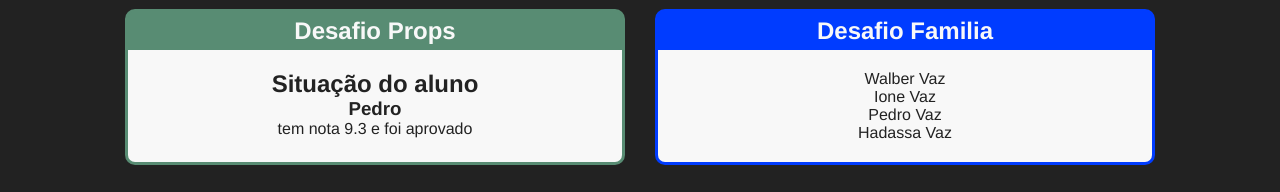
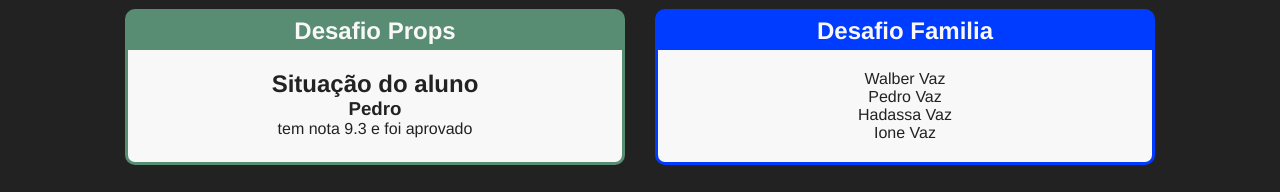
Before and after one commit to walber-vaz/curso-react-redux-cod3r, a React (Create React App) app in the folder fundamentos-react/: page / in a window 1280 px wide. Shown: the part 198-390 px from the top of the page. Built offline with nearby package versions, Linux system fonts and the light colour scheme.

Commit message:
chore: passaed props for children

```diff
--- a/fundamentos-react/src/App.jsx
+++ b/fundamentos-react/src/App.jsx
@@ -6,6 +6,7 @@ import Card from './components/Layout/Card';
 import Familia from './components/basicos/Familia';
 
 import './App.css';
+import FamiliaMembro from './components/basicos/FamiliaMembro';
 
 function App() {
   return (
@@ -22,7 +23,12 @@ function App() {
           <ComProps titulo="Situação do aluno" aluno="Pedro" nota={9.3} />
         </Card>
         <Card titulo="Desafio Familia" color="#003cff">
-          <Familia lastName="Vaz" />
+          <Familia lastName="Vaz">
+            <FamiliaMembro name="Walber" lastName="Vaz" />
+            <FamiliaMembro name="Pedro" lastName="Vaz" />
+            <FamiliaMembro name="Hadassa" lastName="Vaz" />
+            <FamiliaMembro name="Ione" lastName="Vaz" />
+          </Familia>
         </Card>
       </div>
     </div>
--- a/fundamentos-react/src/components/basicos/Familia.jsx
+++ b/fundamentos-react/src/components/basicos/Familia.jsx
@@ -1,22 +1,20 @@
-import React from 'react';
+import React, { Children, cloneElement } from 'react';
 import PropTypes from 'prop-types';
 
-import FamiliaMembro from './FamiliaMembro';
-
 const Familia = (props) => {
-  const { lastName } = props;
+  const { children } = props;
+  // Fazendo passar as props do componente pai para o componente filho
+  // return <div>{cloneElement(children, { ...props })}</div>;
+  // Recendo todos os elementos do componente pai
   return (
     <div>
-      <FamiliaMembro name="Walber" lastName={lastName} />
-      <FamiliaMembro name="Ione" lastName={lastName} />
-      <FamiliaMembro name="Pedro" lastName={lastName} />
-      <FamiliaMembro name="Hadassa" lastName={lastName} />
+      {Children.map(children, (child) => cloneElement(child, { ...props }))}
     </div>
   );
 };
 
 Familia.propTypes = {
-  lastName: PropTypes.string.isRequired,
+  children: PropTypes.node.isRequired,
 };
 
 export default Familia;
```
